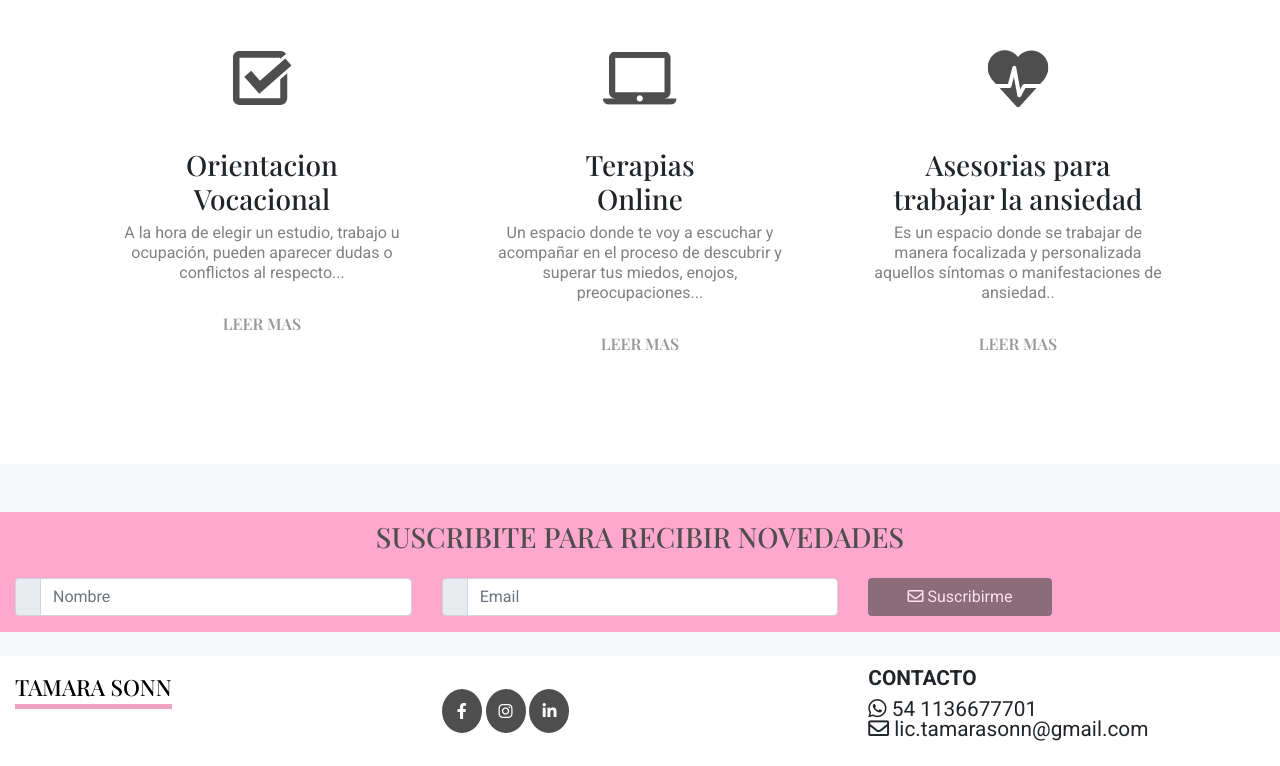
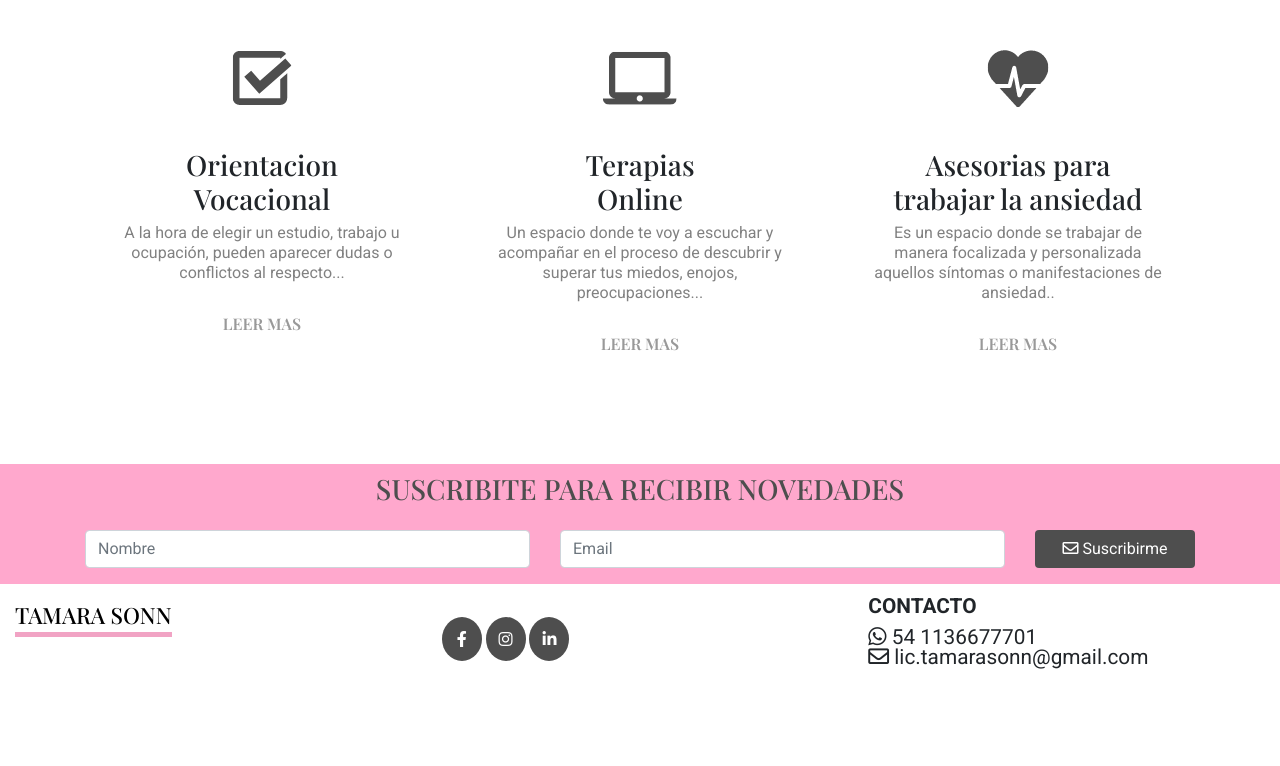
Before and after one commit to Carli95/psicoenlinea, a website: page index.html in a window 1280 px wide. Shown: the part 1274-2040 px from the top of the page. After the commit the page ends 1968 px from the top, so only its background shows below. Drawn offline with nearby package versions, Linux system fonts and the light colour scheme.

Commit message:
correcion suscripcion

```diff
--- a/index.html
+++ b/index.html
@@ -134,45 +134,34 @@
   </div>
   <!--FINAL SERVICIOS-->
   <!--COMIENZO SUSCRIPCION-->
-  <section class="bg-light pt-5 pb-4">
-    <div class="suscripcion container-fluid">
+  <section class="suscripcion">
+    <div class="container">
       <h5 class="suscripcion__title text-center pt-2 mb-4">
         SUSCRIBITE PARA RECIBIR NOVEDADES</h5>
       <form class="">
         <div class="row align-items-end">
-          <div  class="col-md-4">
-            <fieldset class="form-group" autocomplete="Off" id="__BVID__23">
-              <div tabindex="-1" role="group" class="bv-no-focus-ring">
-                <div  role="group" class="input-group">
-                  <div  class="input-group-prepend">
-                    <div  class="input-group-text"></div>
-                  </div> <input  placeholder=Nombre type="email" required="required" aria-required="true"
-                    class="form-control" id="__BVID__24">
-                </div>
-              </div>
-            </fieldset>
+
+          <div class="col-md-5">
+            <div class="form-group">
+              <input placeholder="Nombre" type="text" required="required" class="form-control" autocomplete="Off" />
+            </div>
           </div>
-          <div  class="col-md-4">
-            <fieldset class="form-group" autocomplete="Off" id="__BVID__23">
-              <div tabindex="-1" role="group" class="bv-no-focus-ring">
-                <div  role="group" class="input-group">
-                  <div  class="input-group-prepend">
-                    <div  class="input-group-text"></div>
-                  </div> <input  placeholder=Email type="email" required="required" aria-required="true"
-                    class="form-control" id="__BVID__24">
-                </div>
-              </div>
-            </fieldset>
+
+          <div class="col-md-5">
+            <div class="form-group">
+              <input placeholder="Email" type="email" required="required" class="form-control" autocomplete="Off" />
+            </div>
           </div>
-          <div  class="col-md-2">
-            <fieldset  class="form-group" id="__BVID__25">
-              <div tabindex="-1" role="group" class="bv-no-focus-ring"><button type="submit"
-                  disabled="disabled" class="btn-sus btn btn-block "><i class="far fa-envelope"></i>
-                  Suscribirme
-                 </button>
-              </div>
-            </fieldset>
+
+          <div class="col-md-2">
+            <div class="form-group">
+              <button type="submit" class="btn-sus btn btn-block ">
+                <i class="far fa-envelope"></i>
+                Suscribirme
+              </button>
+            </div>
           </div>
+
         </div>
       </form>
     </div>
```
Also changed, not shown: blog.html (+75 -50 lines), servicios.html (+27 -33 lines), sobre_mi.html (+25 -35 lines).
